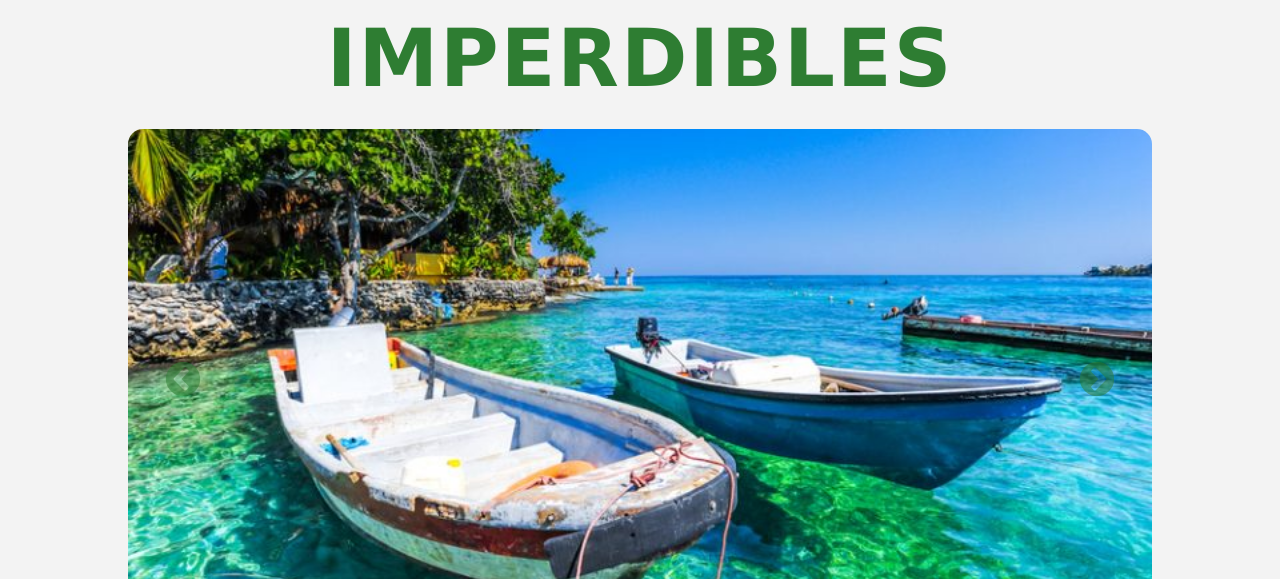
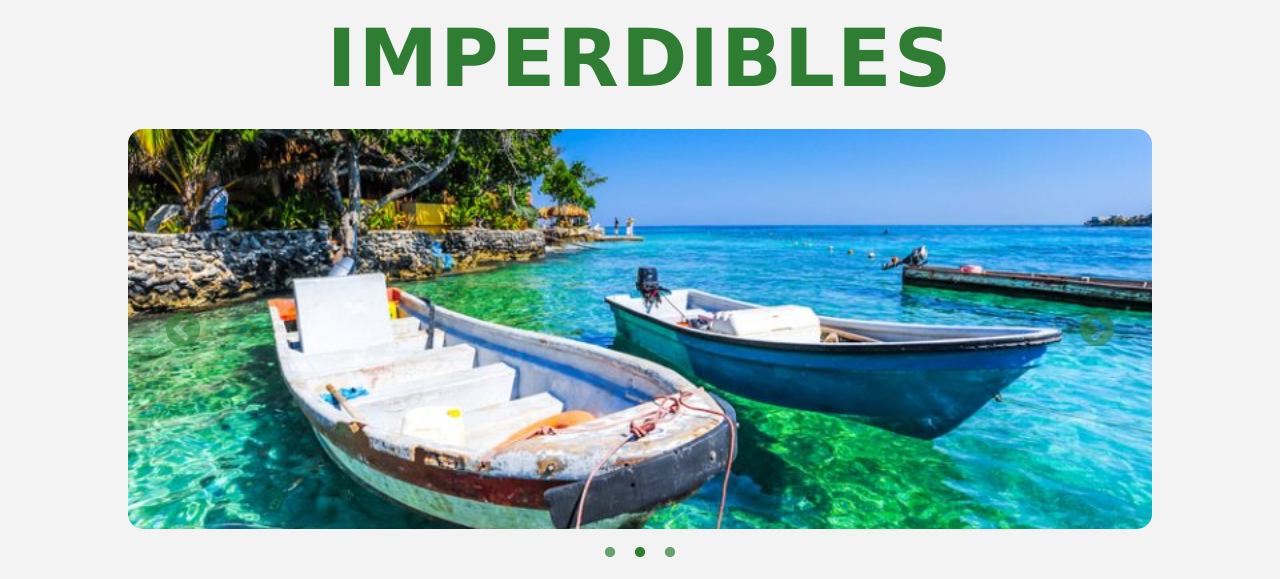
Before and after one commit to paolanovick/reactTravel, a React (Vite) app: page / in a window 1280 px wide. Shown: the part 980-1559 px from the top of the page. Built offline with nearby package versions, Linux system fonts and the light colour scheme; no server answers.

Commit message:
imagenes carusel

```diff
--- a/src/componentes/especificos/puclibidadCliente/PublicidadCliente.tsx
+++ b/src/componentes/especificos/puclibidadCliente/PublicidadCliente.tsx
@@ -95,13 +95,13 @@ const PublicidadCliente: React.FC = () => {
   <Slider {...settings} aria-label="Carrusel de imágenes publicitarias">
     {imagenes.map((imagen, index) => (
       <Box key={index} sx={{ display: "flex", justifyContent: "center" }}>
-              <img
+        <Box
+          component="img"
           src={imagen}
           alt={`Publicidad ${index + 1}`}
-                style={{
+          sx={{
             width: "100%",
-                  height: "auto",
-                  maxHeight: isMobile ? "300px" : "500px",
+            height: { xs: "250px", sm: "400px" }, // responsive
             objectFit: "cover",
             borderRadius: "15px",
           }}
```
Lines whose indentation alone changed are shown as unchanged.
